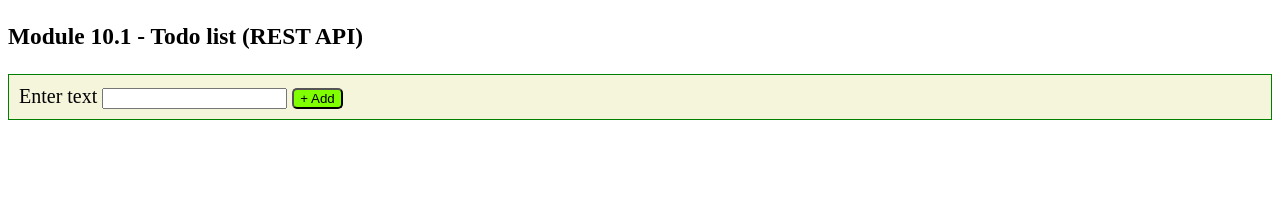
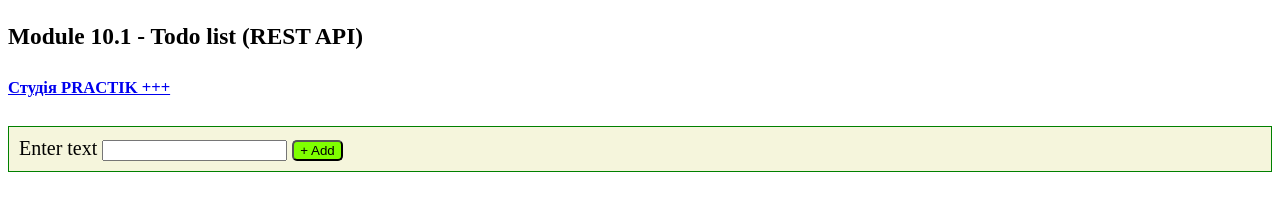
Before and after one commit to HryhoriiAndriiets1974/js-practik, a website with bundled scripts: page todo-api.html in a window 1280 px wide. Built offline with nearby package versions, Linux system fonts and the light colour scheme; no server answers.

Commit message:
todo-api+link

```diff
--- a/todo-api.html
+++ b/todo-api.html
@@ -10,6 +10,7 @@
   </head>
   <body>
     <h3>Module 10.1 - Todo list (REST API)</h3>
+    <h5><a href="index.html">Студiя PRACTIK +++</a></h5>
 
     <form class="form bg1">
       <label>
```
